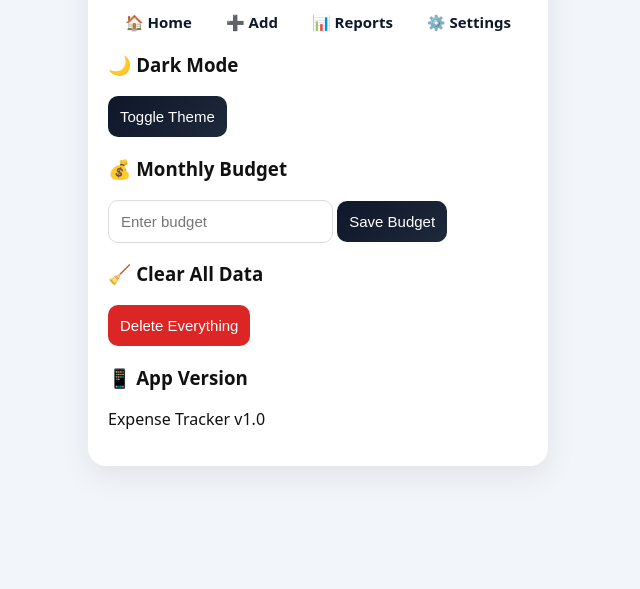
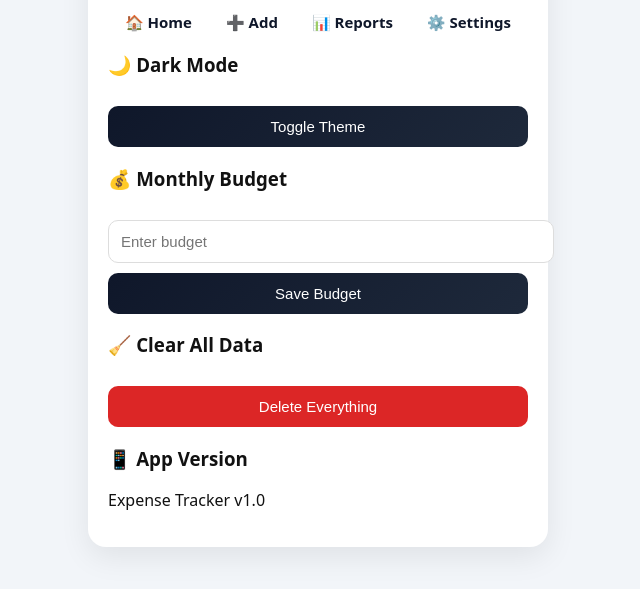
Before and after one commit to Funds7/expense-tracker-v2, a plain HTML site: page setting.html in a window 1280 px wide. Shown: the part 83-672 px from the top of the page, without its empty margins (322-962 px from the left). Drawn offline with Linux system fonts and the light colour scheme; a script that the page names is missing.

Commit message:
Style report card button and input elements
Added styles for report card button and input fields to enhance layout.

```diff
--- a/style.css
+++ b/style.css
@@ -463,3 +463,18 @@ body.dark .premium-card{
     max-height:200px !important;
   }
 }
+.report-card button{
+  margin-top:10px;
+  width:100%;
+}
+
+.report-card input{
+  width:100%;
+  margin-top:10px;
+}
+
+#budgetStatus{
+  margin-top:10px;
+  font-size:14px;
+  font-weight:600;
+}
```
